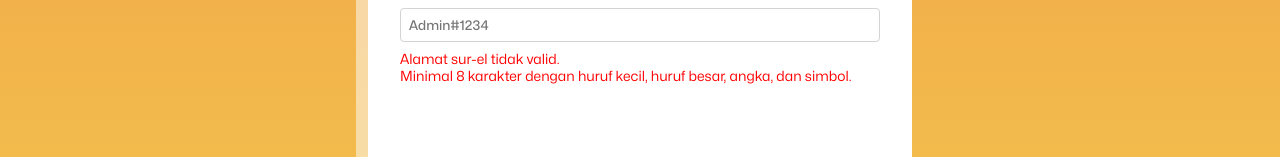
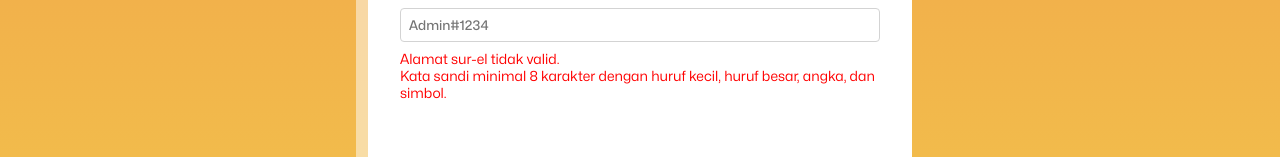
Before and after one commit to trileafu/kinee, an Angular app: page /register in a window 1280 px wide. Both pictures are taken after a click on the button "Lanjut". Shown: the part 407-564 px from the top of the page. Built offline with nearby package versions, Linux system fonts and the light colour scheme; a web font is replaced by a local one.

Commit message:
penulisan validasi kata sandi

```diff
--- a/src/app/register/register.page.html
+++ b/src/app/register/register.page.html
@@ -10,7 +10,7 @@
                 <label for="password">Kata sandi</label>
                 <input type="password" id="password" (input)="passwordCheck()" [(ngModel)]="password" placeholder="Admin#1234">
                 <p *ngIf="showErrors && !emailValid" class="input-error">Alamat sur-el tidak valid.</p>
-                <p *ngIf="showErrors && !passwordValid" class="input-error">Minimal 8 karakter dengan huruf kecil, huruf besar, angka, dan simbol.</p>
+                <p *ngIf="showErrors && !passwordValid" class="input-error">Kata sandi minimal 8 karakter dengan huruf kecil, huruf besar, angka, dan simbol.</p>
             </div>
             <div class="section-actions">
                 <button class="submit-button" (click)="nextSection()">Lanjut</button>
```
